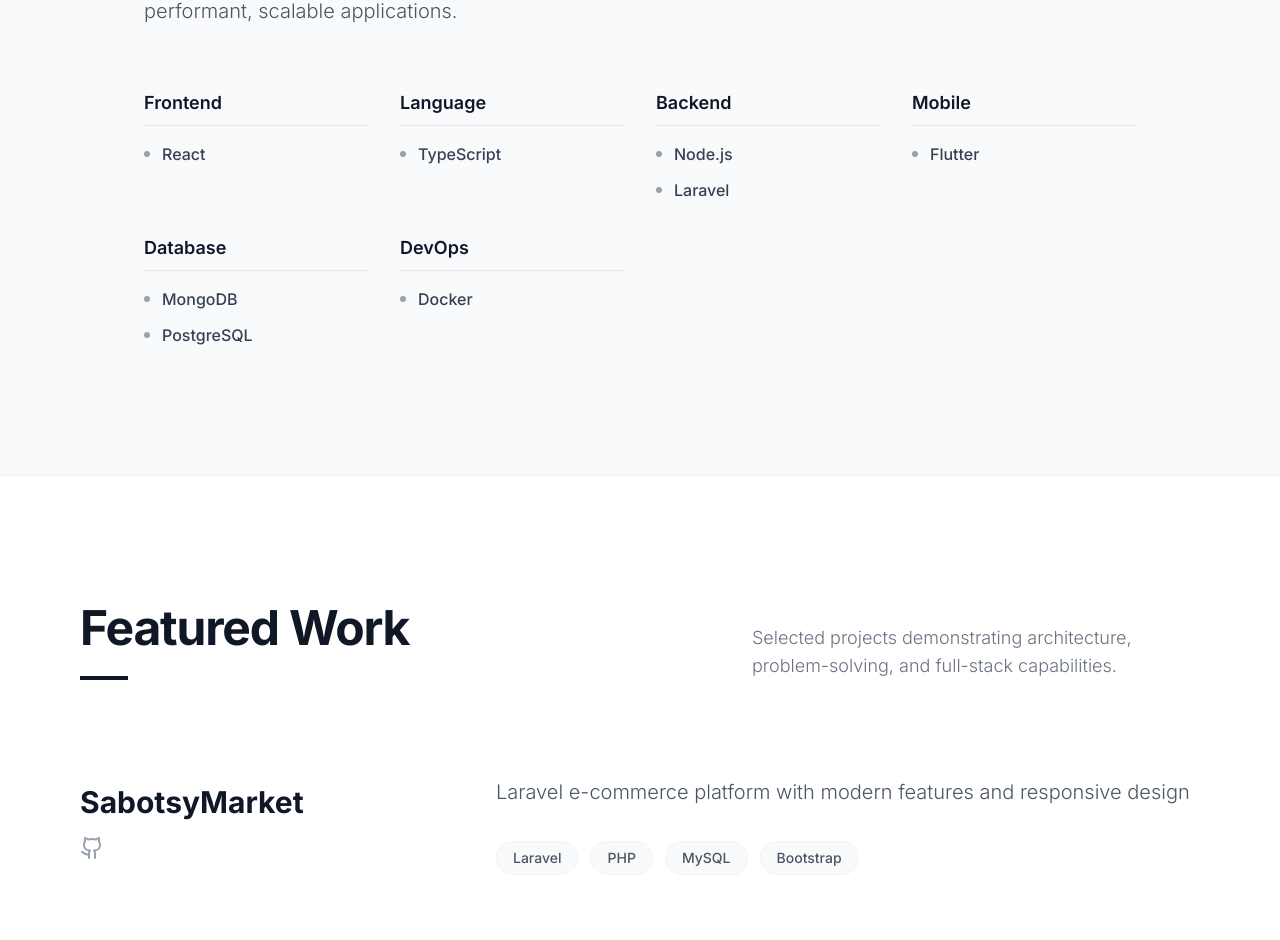
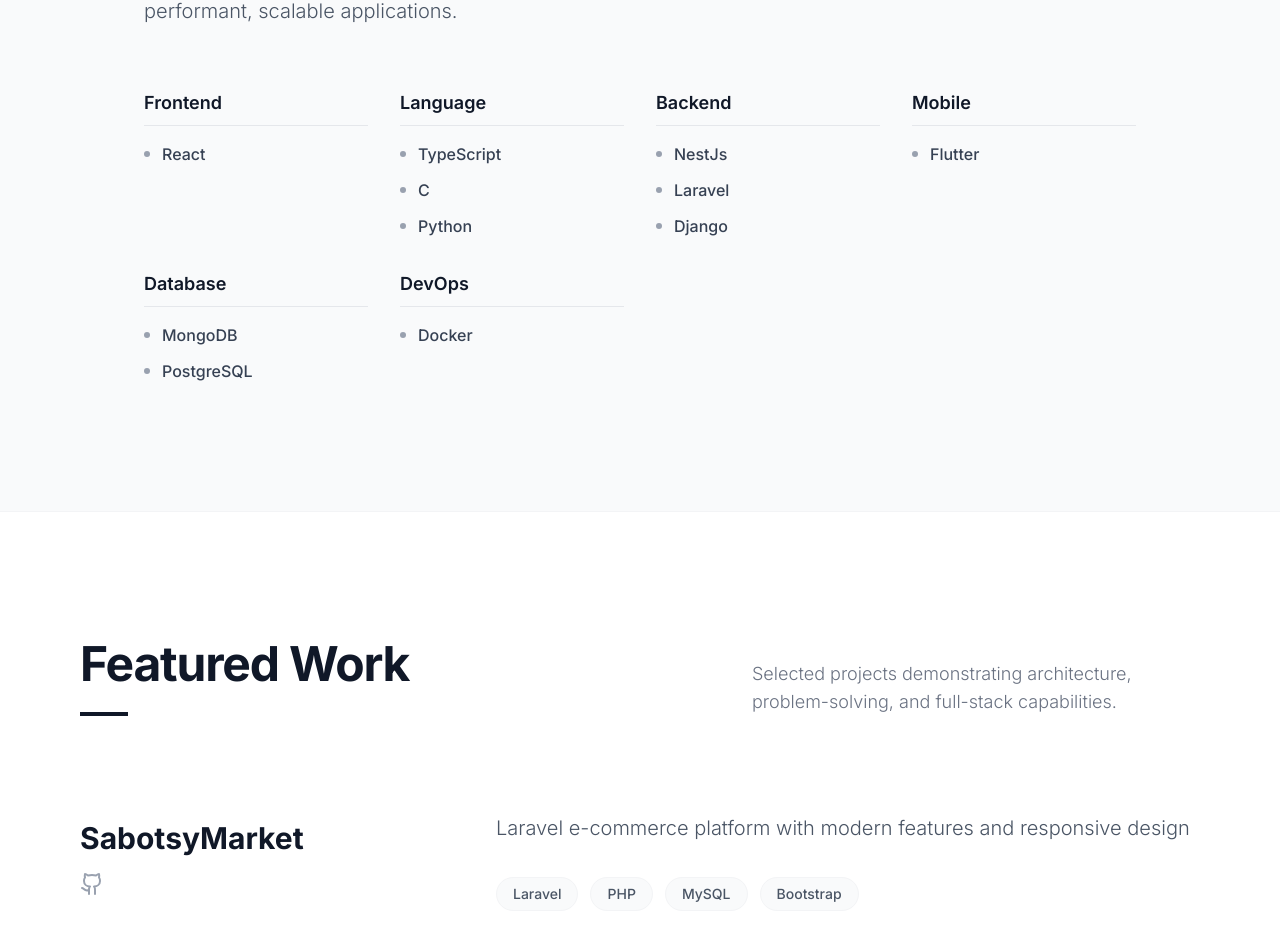
Before and after one commit to Dera2Salles/portofolio, a React (Vite) app: page / in a window 1280 px wide. Shown: the part 1031-1971 px from the top of the page. Built offline with nearby package versions, Linux system fonts and the light colour scheme.

Commit message:
Update skills list and component
Add more programming languages and backend technologies to the skills
list, and refine the rendering of categories and individual skills
within the component.

```diff
--- a/src/components/Skills.tsx
+++ b/src/components/Skills.tsx
@@ -1,46 +1,50 @@
-import { motion } from 'framer-motion';
-import React from 'react';
+import { motion } from "framer-motion";
+import React from "react";
 
 const skills = [
   {
     name: "React",
-    level: 90,
-    category: "Frontend"
+    category: "Frontend",
   },
   {
     name: "TypeScript",
-    level: 85,
-    category: "Language"
+    category: "Language",
   },
   {
-    name: "Node.js",
-    level: 88,
-    category: "Backend"
+    name: "C",
+    category: "Language",
+  },
+  {
+    name: "Python",
+    category: "Language",
+  },
+  {
+    name: "NestJs",
+    category: "Backend",
   },
   {
     name: "Flutter",
-    level: 82,
-    category: "Mobile"
+    category: "Mobile",
   },
   {
     name: "MongoDB",
-    level: 80,
-    category: "Database"
+    category: "Database",
   },
   {
     name: "PostgreSQL",
-    level: 85,
-    category: "Database"
+    category: "Database",
   },
   {
     name: "Laravel",
-    level: 78,
-    category: "Backend"
+    category: "Backend",
+  },
+  {
+    name: "Django",
+    category: "Backend",
   },
   {
     name: "Docker",
-    level: 75,
-    category: "DevOps"
+    category: "DevOps",
   },
 ];
 
@@ -49,14 +53,18 @@ const Skills: React.FC = () => {
     <section id="skills" className="py-32 bg-gray-50">
       <div className="container mx-auto px-4 max-w-5xl">
         <div className="mb-16">
-          <h2 className="text-4xl md:text-5xl font-bold text-gray-900 tracking-tight mb-6">Technical Capabilities</h2>
+          <h2 className="text-4xl md:text-5xl font-bold text-gray-900 tracking-tight mb-6">
+            Technical Capabilities
+          </h2>
           <p className="text-xl text-gray-600 max-w-2xl font-light">
-            Core competencies and technologies I leverage to build highly performant, scalable applications.
+            Core competencies and technologies I leverage to build highly
+            performant, scalable applications.
           </p>
         </div>
 
         <div className="grid grid-cols-1 md:grid-cols-2 lg:grid-cols-4 gap-8">
-          {Array.from(new Set(skills.map(s => s.category))).map((category, catIdx) => (
+          {Array.from(new Set(skills.map((s) => s.category))).map(
+            (category, catIdx) => (
               <motion.div
                 key={category}
                 initial={{ opacity: 0, y: 20 }}
@@ -64,17 +72,25 @@ const Skills: React.FC = () => {
                 viewport={{ once: true }}
                 transition={{ duration: 0.5, delay: catIdx * 0.1 }}
               >
-               <h3 className="text-lg font-semibold mb-4 text-gray-900 border-b border-gray-200 pb-2">{category}</h3>
+                <h3 className="text-lg font-semibold mb-4 text-gray-900 border-b border-gray-200 pb-2">
+                  {category}
+                </h3>
                 <div className="flex flex-col gap-3">
-                 {skills.filter(s => s.category === category).map((skill, idx) => (
-                    <div key={idx} className="flex items-center text-gray-700">
+                  {skills
+                    .filter((s) => s.category === category)
+                    .map((skill, idx) => (
+                      <div
+                        key={idx}
+                        className="flex items-center text-gray-700"
+                      >
                         <div className="w-1.5 h-1.5 bg-gray-400 rounded-full mr-3"></div>
                         <span className="font-medium">{skill.name}</span>
                       </div>
                     ))}
                 </div>
               </motion.div>
-          ))}
+            ),
+          )}
         </div>
       </div>
     </section>
```
Lines whose indentation alone changed are shown as unchanged.
